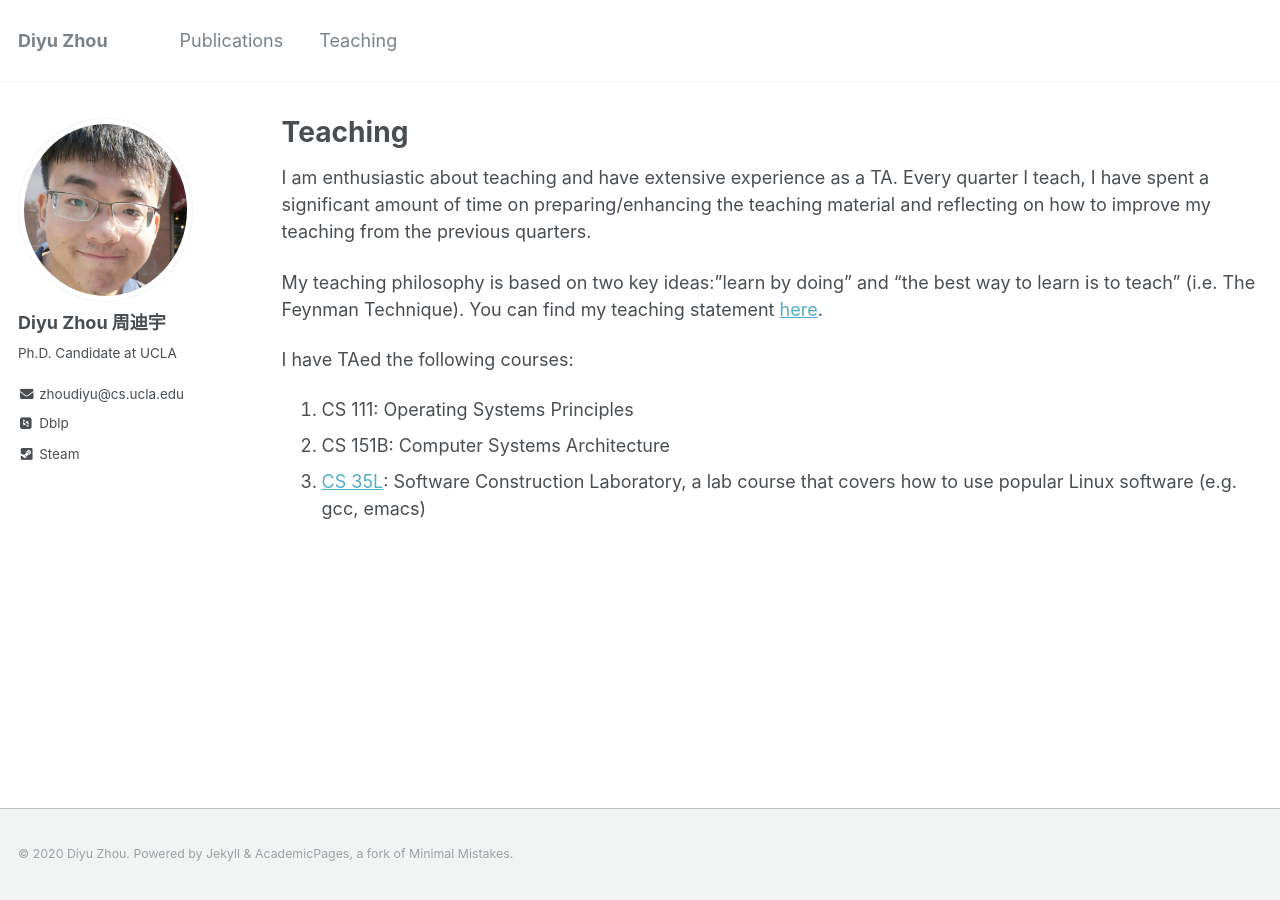
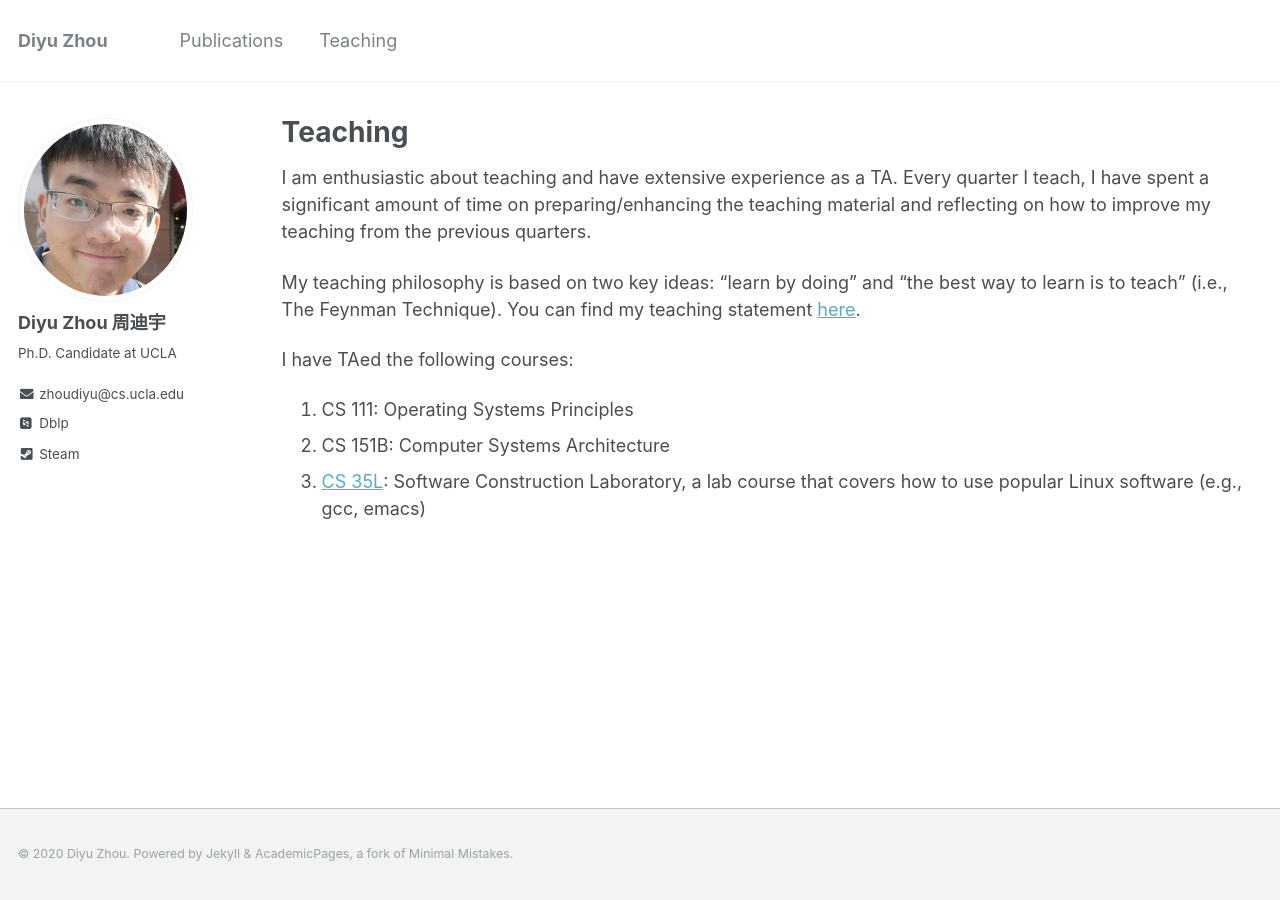
Before and after one commit to zhou-diyu/zhou-diyu.github.io, a Jekyll site: the page built from _pages/teaching.md, in a window 1280 px wide. Built offline with Jekyll 4.4.1, drawn with Linux system fonts in a browser that asks for light colours; some web fonts are replaced.

```diff
--- a/_pages/teaching.md
+++ b/_pages/teaching.md
@@ -6,12 +6,12 @@ author_profile: true
 ---
 I am enthusiastic about teaching and have extensive experience as a TA. Every quarter I teach, I have spent a significant amount of time on preparing/enhancing the teaching material and reflecting on how to improve my teaching from the previous quarters.
 
-My teaching philosophy is based on two key ideas:"learn by doing" and "the best way to learn is to teach" (i.e. The Feynman Technique). You can find my teaching statement [here](/file/teach-statement.pdf).
+My teaching philosophy is based on two key ideas: "learn by doing" and "the best way to learn is to teach" (i.e., The Feynman Technique). You can find my teaching statement [here](/file/teach-statement.pdf).
 
 I have TAed the following courses:
 1. CS 111: Operating Systems Principles
 1. CS 151B: Computer Systems Architecture
-1. [CS 35L](http://web.cs.ucla.edu/classes/winter20/cs35L/): Software Construction Laboratory, a lab course that covers how to use popular Linux software (e.g. gcc, emacs)
+1. [CS 35L](http://web.cs.ucla.edu/classes/winter20/cs35L/): Software Construction Laboratory, a lab course that covers how to use popular Linux software (e.g., gcc, emacs)
 
 <!---
 You can find **all** of my teaching evaluation below. It shows how I have evolved to be an excellent TA over years!
```
